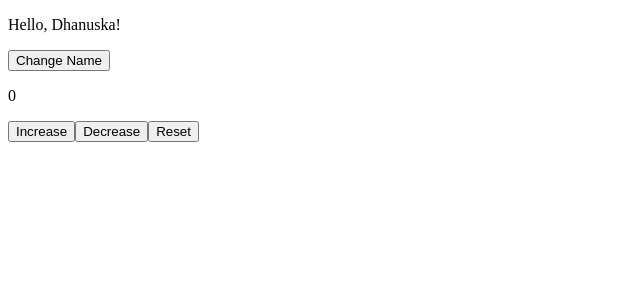
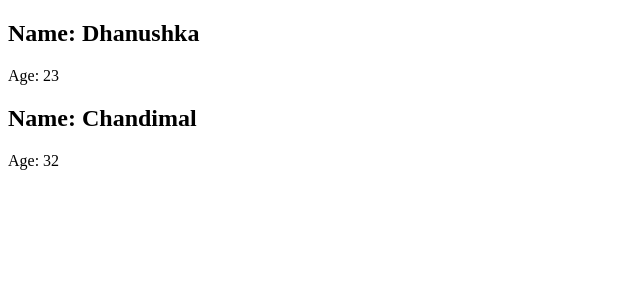
Before and after one commit to DhanushkaChandimal/react-state-and-props, a React (Vite) app: page / in a window 1280 px wide. Shown: the top 300 px of the page, without its empty margins (0-640 px from the left). Built offline with nearby package versions, Linux system fonts and the light colour scheme.

Commit message:
React props (properties)

```diff
--- a/src/App.jsx
+++ b/src/App.jsx
@@ -1,12 +1,10 @@
-import ClassStateTest from './ClassStateTest'
-import Counter from './Counter'
+import PropsSender from './PropsSender'
 
 function App() {
 
   return (
     <>
-      <ClassStateTest/>
-      <Counter/>
+      <PropsSender/>
     </>
   )
 }
--- /dev/null
+++ b/src/PropsReceiver.jsx
@@ -0,0 +1,12 @@
+
+function PropsReceiver(props) {
+
+    return(
+        <>
+            <h2>Name: {props.name}</h2>
+            <p>Age: {props.age}</p>
+        </>
+    )
+}
+
+export default PropsReceiver
--- /dev/null
+++ b/src/PropsSender.jsx
@@ -0,0 +1,13 @@
+import PropsReceiver from './PropsReceiver'
+
+function PropsSender() {
+
+    return(
+        <>
+            <PropsReceiver name="Dhanushka" age="23"/>
+            <PropsReceiver name="Chandimal" age="32"/>
+        </>
+    )
+}
+
+export default PropsSender
```
